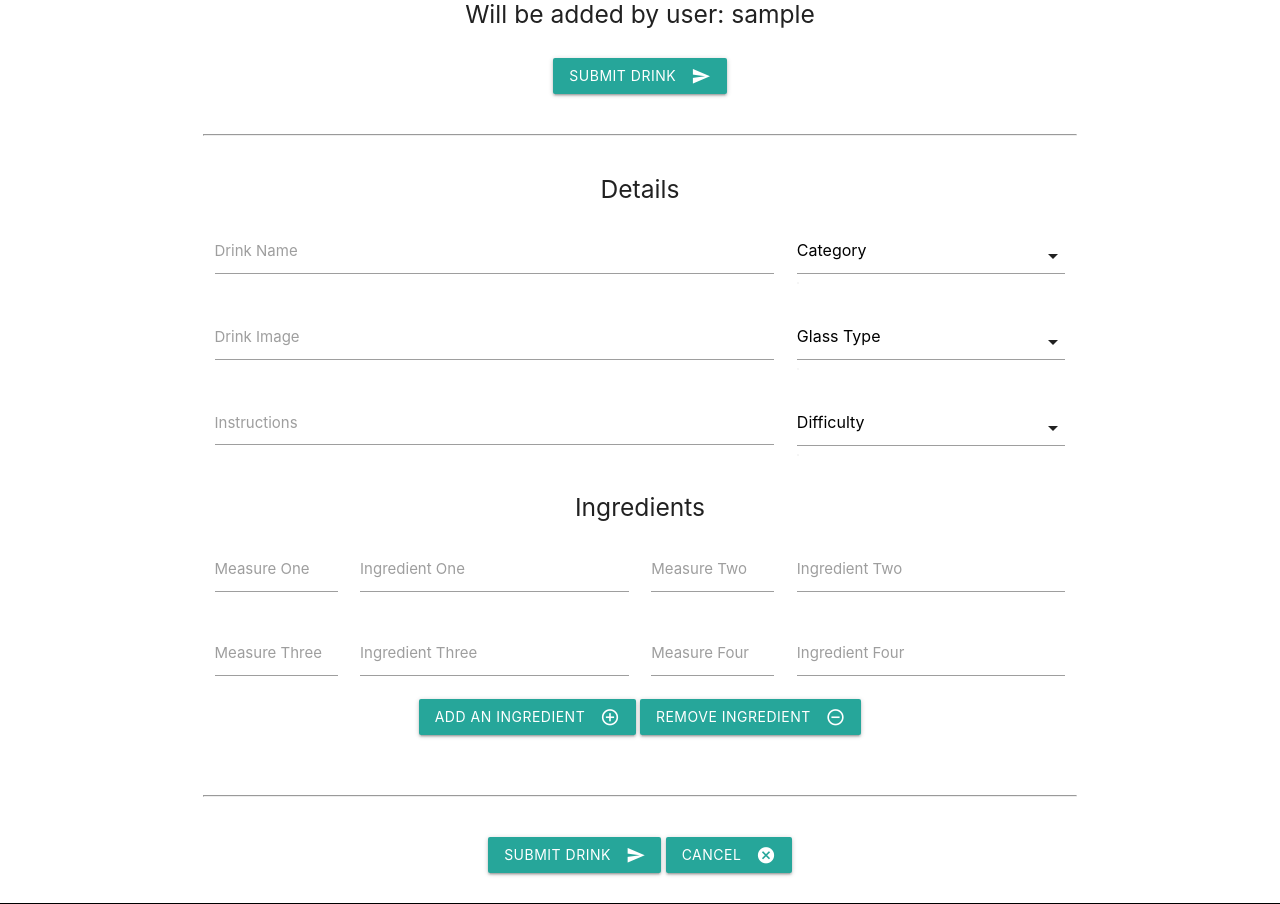
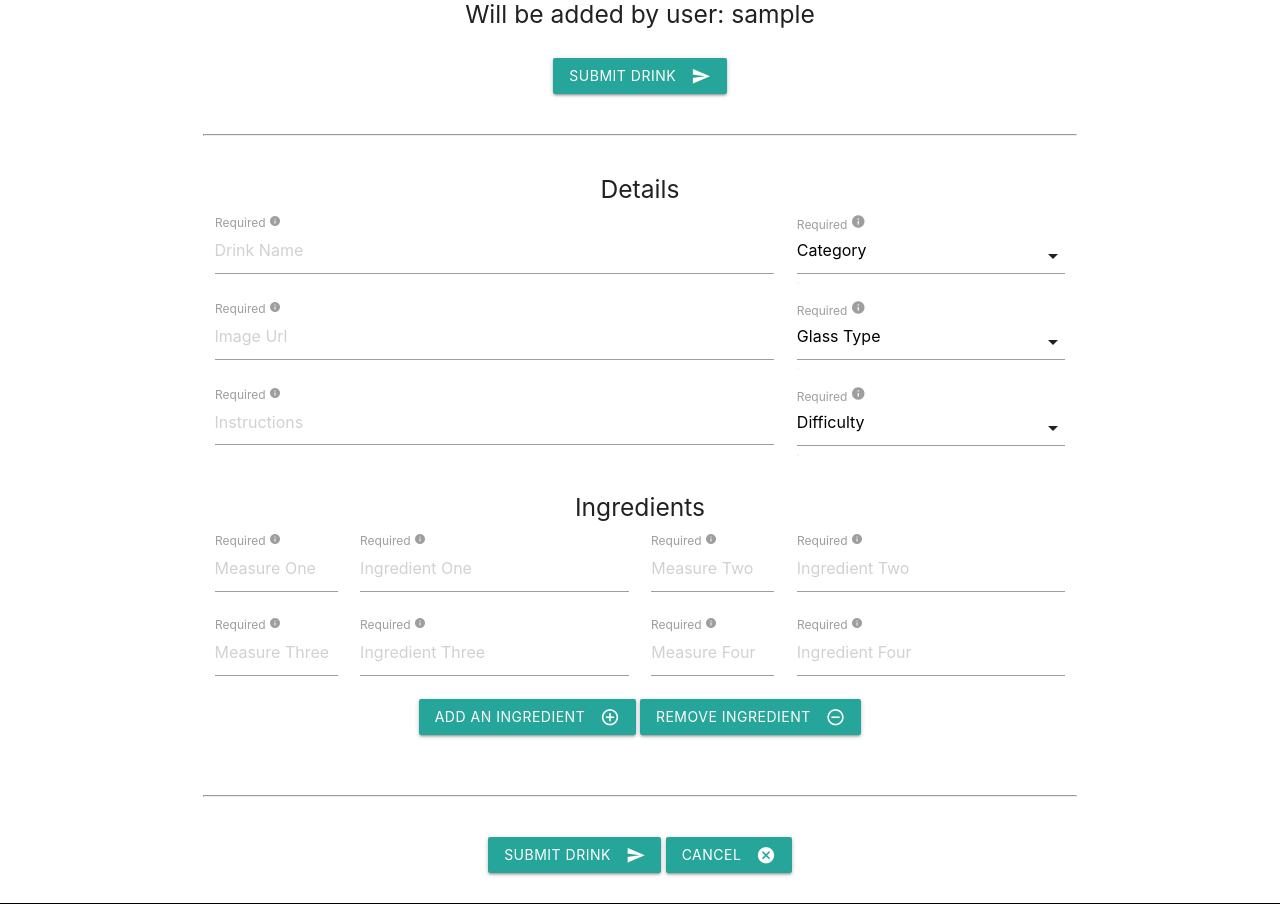
Before and after one commit to steview-d/drinks-db, a Flask app: page /add_drink in a window 1280 px wide. Shown: the part 140-1044 px from the top of the page. Run offline with Flask 2, Linux system fonts and the light colour scheme; the visitor is signed in with stand-in values (Sample User, id 1); data that the repository does not hold is empty; some libraries are stand-ins or nearby versions.

Commit message:
Apply small fixes & some refactoring
When logging in, page correctly redirects to users account page.
Moved get_suggesttions function to its own function (within a py_helper)
so it can be easily reused in other areas.
Added some validation test html to drink_form.

```diff
--- a/app.py
+++ b/app.py
@@ -3,6 +3,8 @@ from flask import flash, Flask, redirect, render_template, request, session, url
 from flask_pymongo import PyMongo, pymongo
 from bson.objectid import ObjectId
 from datetime import datetime
+
+from py_helper.helper import get_suggestions
 
 app = Flask(__name__)
 
@@ -15,10 +17,12 @@ app.config["MONGO_URI"] = os.getenv('MONGO_URI', 'mongodb://localhost')
 
 mongo = PyMongo(app)
 
-# Such a crappy piece of code deserves and equally crappy explanation - so get to it.
-# Also, can the nums be auto gen?
+
+# Lists for help with building HTML element ID's in drink_form.html
 class_num = [1, 1, 2, 2, 3, 3, 4, 4, 5, 5, 6, 6, 7, 7, 8, 8, 9, 9, 10, 10]
-class_name = ['One', 'One', 'Two', 'Two', 'Three', 'Three', 'Four', 'Four', 'Five', 'Five', 'Six', 'Six', 'Seven', 'Seven', 'Eight', 'Eight', 'Nine', 'Nine', 'Ten', 'Ten']
+class_name = ['One', 'One', 'Two', 'Two', 'Three', 'Three','Four', 'Four',
+    'Five', 'Five', 'Six', 'Six', 'Seven', 'Seven', 'Eight', 'Eight',
+    'Nine', 'Nine', 'Ten', 'Ten']
 
 
 @app.context_processor
@@ -37,6 +41,8 @@ def index():
     quoteName = x[i]
     quoteText = x[i+1]
 
+    categories=mongo.db.categories.find()
+
 
     # Pagination
     drinks_per_page = 9
@@ -45,24 +51,14 @@ def index():
     num_pages = range(1, int(math.ceil(total_drinks / drinks_per_page)) +1)
     drinks = mongo.db.drinks.find().sort('name', pymongo.ASCENDING).skip((current_page - 1) * drinks_per_page).limit(drinks_per_page)
 
-    # Suggestions
-    try:
-        other_users_drinks = list(mongo.db.drinks.find( { "userName": { "$nin": [ session['username'] ] } } ))
-    except:
-        other_users_drinks = []
-
-    num_suggestions = 4
-    if other_users_drinks:
-        suggestions=[]
-        for i in range(num_suggestions):
-            suggestions.append(other_users_drinks.pop(random.randint(0, len(other_users_drinks)-1)))
-
+    # Get suggested drinks for user
+    suggestions=get_suggestions(mongo, 4)
 
     return render_template('index.html',
         drinks = drinks,
         current_page = current_page,
         pages = num_pages,
-        categories = mongo.db.categories.find(),
+        categories = categories,
         quoteName = quoteName,
         quoteText = quoteText,
         suggestions=suggestions)
@@ -78,7 +74,7 @@ def login():
         if current_user:
             if request.form['password'] == current_user['password']:
                 session['username'] = request.form['username']
-                return redirect(url_for('index'))
+                return redirect(url_for('account', account_name = session['username']))
             flash("Incorrect username and/or password. Please try again.")
             return render_template('login.html')
         flash("Username {} does not exist.".format(request.form['username']))
@@ -364,7 +360,6 @@ def edit_drink(drink_id):
 
 
 @app.route("/delete_drink/<drink_id>", methods=['GET', 'POST'])
-
 def delete_drink(drink_id):
     drinks = mongo.db.drinks
 
--- a/static/css/style.css
+++ b/static/css/style.css
@@ -35,8 +35,11 @@
 }
 
 
-/* -------------------------------------------------------------- Add Drink -*/
+/* ------------------------------------------------------------- Drink Form -*/
 
+.info-btn-size {
+    font-size: 15px;
+}
 
 /* ---------------------------------------------------- Testing / Temporary -*/
 
--- a/static/js/jquery.js
+++ b/static/js/jquery.js
@@ -6,7 +6,9 @@ $(document).ready(function() {
     // Materialize Tool Tip
     $('.tooltipped').tooltip();
     // Materialize Modal
-    $('.modal').modal();
+    $('.modal').modal()
+    // Materialize Character Counter
+    $('input#imageUrl, textarea#textarea2').characterCounter();
 
 
     // Back button
--- a/templates/helpers/drink_form.html
+++ b/templates/helpers/drink_form.html
@@ -10,8 +10,8 @@
             <div class="input-field">
                 {% if drink is defined %}
                 <input id="name" name="name" type="text" class="validate" required value="{{drink.name}}"> {% else %}
-                <input id="name" name="name" type="text" class="validate" required> {% endif %}
-                <label for="name">Drink Name</label>
+                <input id="name" name="name" type="text" class="validate" required placeholder="Drink Name"> {% endif %}
+                <label for="name">Required <i class="material-icons tiny">info</i></label>
             </div>
         </div>
         <!--Category | name="category"-->
@@ -28,6 +28,7 @@
                     {% endif %}
                     {% endfor %}
                 </select>
+                <label>Required <i class="material-icons tiny">info</i></label>
             </div>
         </div>
     </div>
@@ -39,8 +40,9 @@
             <div class="input-field">
                 {% if drink is defined %}
                 <input id="imageUrl" name="imageUrl" type="text" class="validate" required value="{{drink.imageUrl}}"> {% else %}
-                <input id="imageUrl" name="imageUrl" type="text" class="validate" required> {% endif %}
-                <label for="imageUrl">Drink Image</label>
+                <input id="imageUrl" name="imageUrl" type="text" class="validate"
+                    required pattern=".{5,200}" data-length="200" placeholder="Image Url"> {% endif %}
+                <label for="imageUrl">Required <i class="material-icons info-btn-size">info</i></label>
             </div>
         </div>
         <!--Glass Type | name="glassType"-->
@@ -56,6 +58,7 @@
                     {% endif %}
                     {% endfor %}
                 </select>
+                <label>Required <i class="material-icons info-btn-size">info</i></label>
             </div>
         </div>
     </div>
@@ -67,8 +70,8 @@
             <div class="input-field">
                 {% if drink is defined %}
                 <textarea id="instructions" name="instructions" class="materialize-textarea">{{drink.instructions}}</textarea> {% else %}
-                <textarea id="instructions" name="instructions" class="materialize-textarea" required></textarea> {% endif %}
-                <label for="instructions">Instructions</label>
+                <textarea id="instructions" name="instructions" class="materialize-textarea" required placeholder="Instructions"></textarea> {% endif %}
+                <label for="instructions">Required <i class="material-icons tiny">info</i></label>
             </div>
         </div>
         <!--Difficulty | name="difficulty"-->
@@ -84,6 +87,7 @@
                     {% endif %}
                     {% endfor %}
                 </select>
+                <label>Required <i class="material-icons tiny">info</i></label>
             </div>
         </div>
     </div>
@@ -101,8 +105,8 @@
             <div class="input-field">
                 {% if drink is defined %}
                 <input id="measure_{{class_num[i]}}" name="measure_{{class_num[i]}}" type="text" class="validate" required value="{{drink.ingredients[i]}}"> {% else %}
-                <input id="measure_{{class_num[i]}}" name="measure_{{class_num[i]}}" type="text" class="validate" required> {% endif %}
-                <label for="measure_{{class_num[i]}}">Measure {{class_name[i]}}</label>
+                <input id="measure_{{class_num[i]}}" name="measure_{{class_num[i]}}" type="text" class="validate" required placeholder="Measure {{class_name[i]}}"> {% endif %}
+                <label for="measure_{{class_num[i]}}">Required <i class="material-icons tiny">info</i></label>
             </div>
         </div>
         {% else %}
@@ -110,8 +114,8 @@
             <div class="input-field">
                 {% if drink is defined %}
                 <input id="ingredient_{{class_num[i]}}" name="ingredient_{{class_num[i]}}" type="text" class="validate" required value="{{drink.ingredients[i]}}"> {% else %}
-                <input id="ingredient_{{class_num[i]}}" name="ingredient_{{class_num[i]}}" type="text" class="validate" required> {% endif %}
-                <label for="ingredient_{{class_num[i]}}">Ingredient {{class_name[i]}}</label>
+                <input id="ingredient_{{class_num[i]}}" name="ingredient_{{class_num[i]}}" type="text" class="validate" required placeholder="Ingredient {{class_name[i]}}"> {% endif %}
+                <label for="ingredient_{{class_num[i]}}">Required <i class="material-icons tiny">info</i></label>
             </div>
         </div>
         {% endif %} {% endfor %}
```
Also changed, not shown: py_helper/helper.py (added, +20 -0 lines), py_helper/__init__.py (added).
